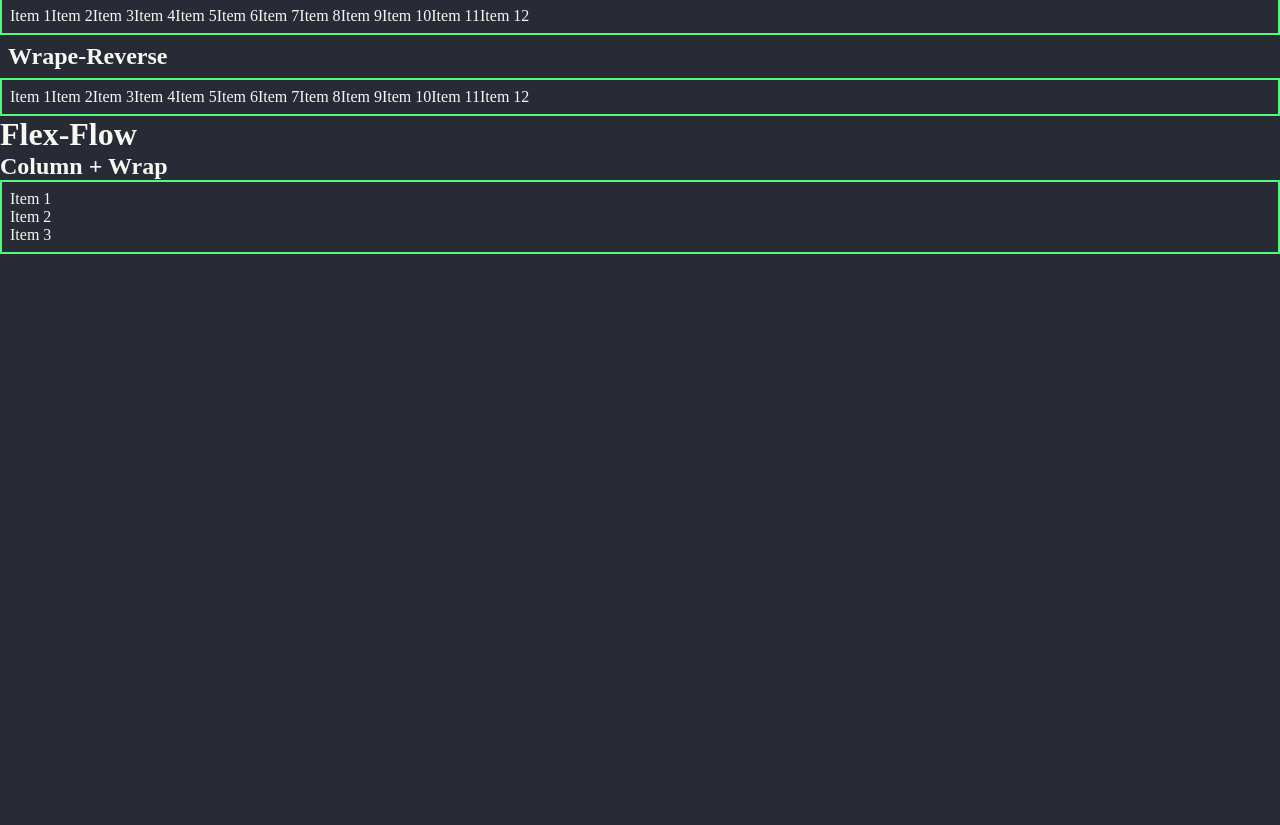
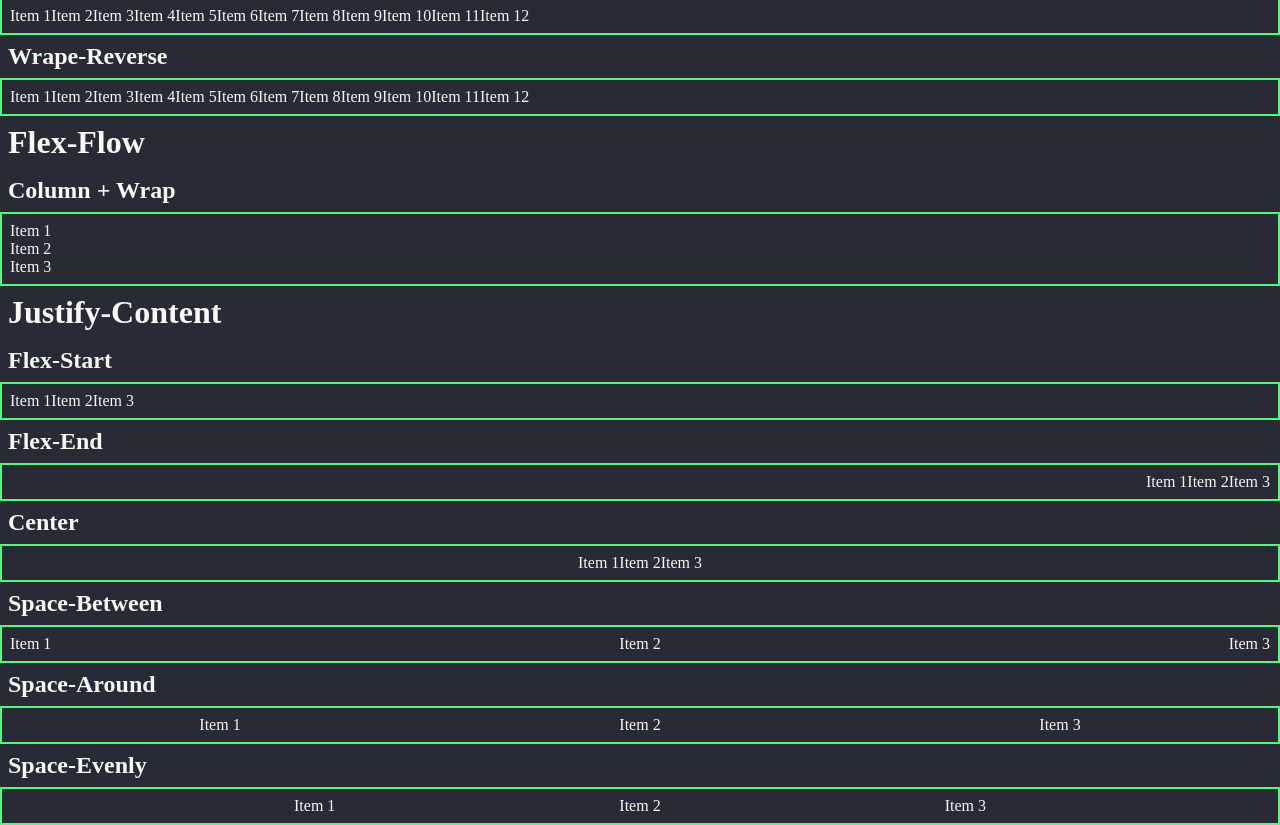
Before and after one commit to drlln/Flexbox, a plain HTML site: page index.html in a window 1280 px wide. Shown: the part 720-1545 px from the top of the page. Before the commit the page ends 974 px from the top, so only its background shows below. Drawn offline with Linux system fonts and the light colour scheme.

Commit message:
Justify-Content

```diff
--- a/index.html
+++ b/index.html
@@ -95,12 +95,56 @@
         <p>Item 12</p>
     </div>
 
-    <h1>Flex-Flow</h1> <!-- Add all when javascript enabled-->
-    <h2>Column + Wrap</h2>
+    <h1 class="title">Flex-Flow</h1> <!-- Add all when javascript enabled-->
+    <h2 class="title">Column + Wrap</h2>
     <div class="flex card flex-flow">
         <p>Item 1</p>
         <p>Item 2</p>
         <p>Item 3</p>
     </div>
+
+    <h1 class="title">Justify-Content</h1>
+    <h2 class="title">Flex-Start</h2>
+    <div class="flex card flex-start">
+        <p>Item 1</p>
+        <p>Item 2</p>
+        <p>Item 3</p>
+    </div>
+
+    <h2 class="title">Flex-End</h2>
+    <div class="flex card flex-end">
+        <p>Item 1</p>
+        <p>Item 2</p>
+        <p>Item 3</p>
+    </div>
+
+    <h2 class="title">Center</h2>
+    <div class="flex card center">
+        <p>Item 1</p>
+        <p>Item 2</p>
+        <p>Item 3</p>
+    </div>
+
+    <h2 class="title">Space-Between</h2>
+    <div class="flex card space-between">
+        <p>Item 1</p>
+        <p>Item 2</p>
+        <p>Item 3</p>
+    </div>
+
+    <h2 class="title">Space-Around</h2>
+    <div class="flex card space-around">
+        <p>Item 1</p>
+        <p>Item 2</p>
+        <p>Item 3</p>
+    </div>
+
+    <h2 class="title">Space-Evenly</h2>
+    <div class="flex card space-evenly">
+        <p>Item 1</p>
+        <p>Item 2</p>
+        <p>Item 3</p>
+    </div>
+
 </body>
 </html>
--- a/style.css
+++ b/style.css
@@ -41,3 +41,29 @@
 .flex-flow {
     flex-flow: column wrap;
 }
+
+/* Justify-Content */
+
+.flex-start {
+    justify-content: flex-start;
+}
+
+.flex-end {
+    justify-content: flex-end;
+}
+
+.center {
+    justify-content: center;
+}
+
+.space-between {
+    justify-content: space-between;
+}
+
+.space-around {
+    justify-content: space-around;
+}
+
+.space-evenly {
+    justify-content: space-evenly;
+}
```
